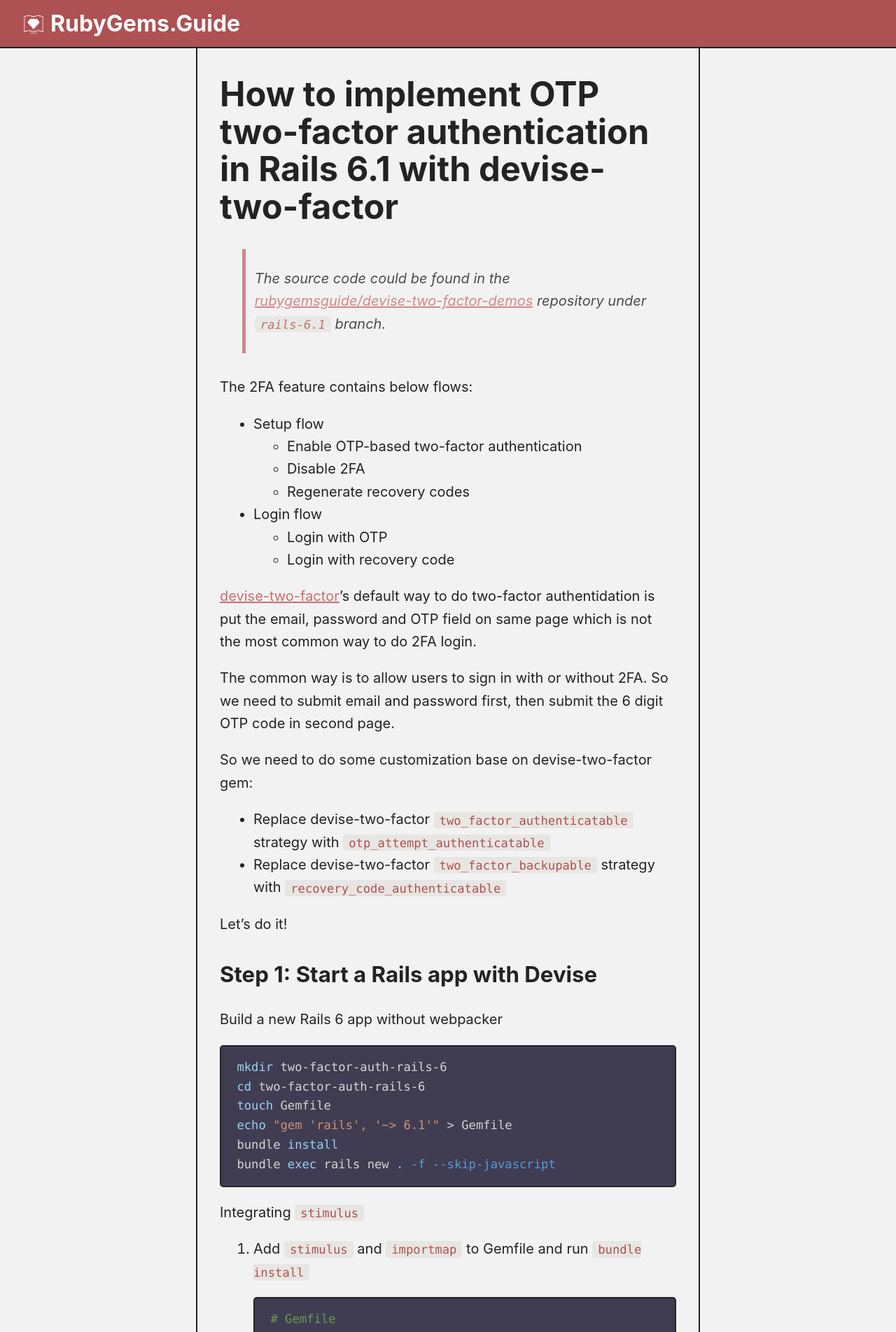
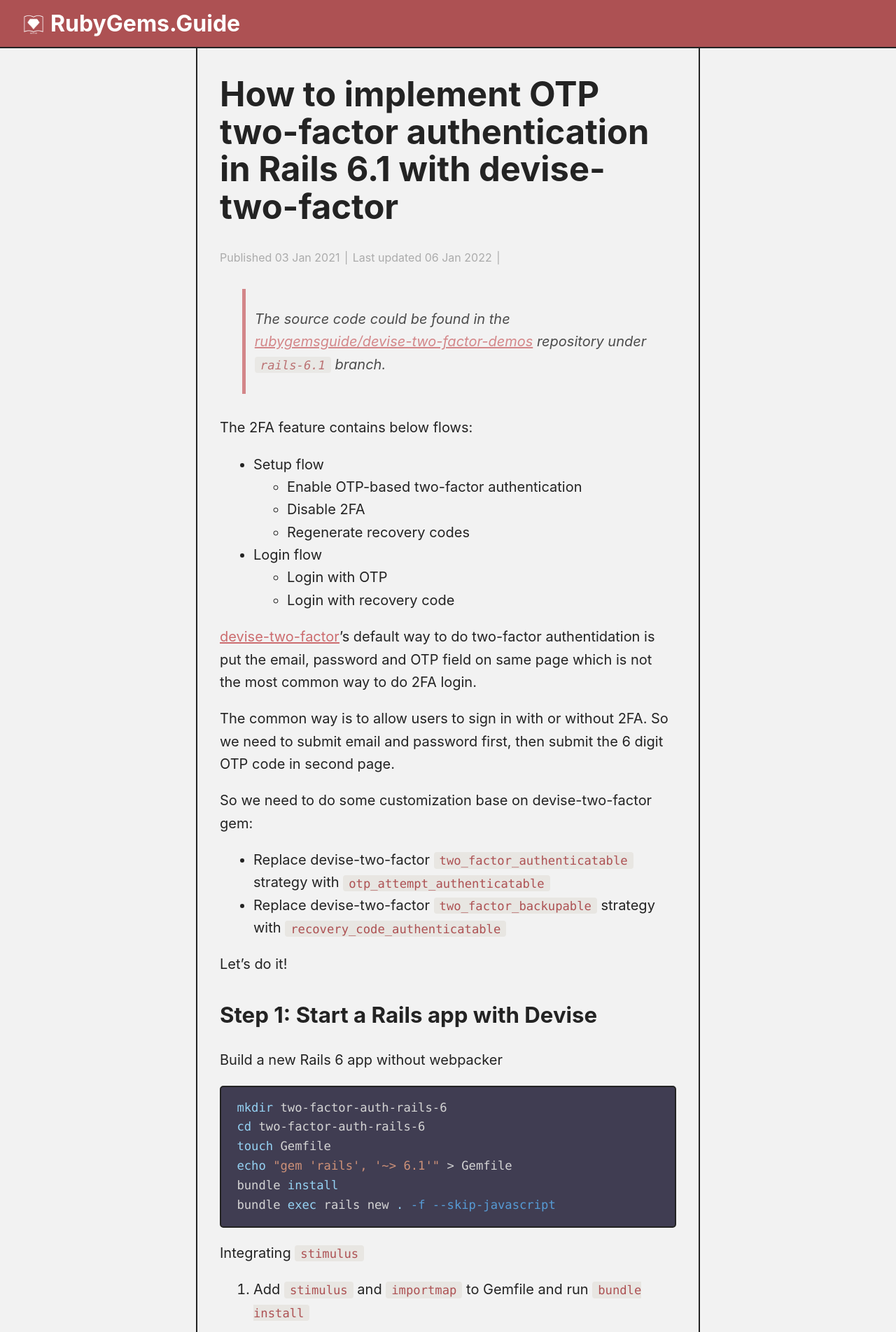
Before and after one commit to rubygemsguide/rubygemsguide, a Jekyll site: the page built from _posts/2021-12-30-how-to-implement-otp-two-factor-authentication-in-rails-6-1-with-devise-two-factor.markdown, in a window 1280 px wide. Shown: the top 1904 px of the page at 70% size. Built offline with Jekyll 4.4.1, drawn with Linux system fonts in a browser that asks for light colours.

Commit message:
Add publish and update date

```diff
--- a/_layouts/post.html
+++ b/_layouts/post.html
@@ -4,4 +4,21 @@
 
 <h1>{{ page.title }}</h1>
 
+<p class="post-date">
+  <span>
+    Published
+    <time datetime="{{ page.date | date: "%Y-%m-%d" }}" itemprop="datePublished">
+      {{ page.date | date_to_string }}
+    </time>
+  </span>
+  <span class="divider">|</span>
+  <span>
+    Last updated
+    <time datetime="{{ page.last_modified_at | date: "%Y-%m-%d" }}" itemprop="dateModified">
+      {{ page.last_modified_at | date_to_string }}
+    </time>
+  </span>
+  <span class="divider">|</span>
+</p>
+
 {{ content }}
--- a/_posts/2021-12-30-how-to-implement-otp-two-factor-authentication-in-rails-6-1-with-devise-two-factor.markdown
+++ b/_posts/2021-12-30-how-to-implement-otp-two-factor-authentication-in-rails-6-1-with-devise-two-factor.markdown
@@ -1,7 +1,8 @@
 ---
 layout: post
 title:  How to implement OTP two-factor authentication in Rails 6.1 with devise-two-factor
-date:   2021-12-30 16:19:00 +0800
+date:   2021-01-03 16:19:00 +0800
+last_modified_at: 2022-01-06 10:41:00 +0800
 categories: devise-two-factor
 author: Hopper Gee
 ---
--- a/css/styles.scss
+++ b/css/styles.scss
@@ -596,3 +596,13 @@
 section section {
   width: 100%;
 }
+
+p.post-date {
+  font-size: 16px;
+  color: var(--text-light);
+
+  span.divider {
+    padding-left: 2px;
+    padding-right: 2px;
+  }
+}
```
